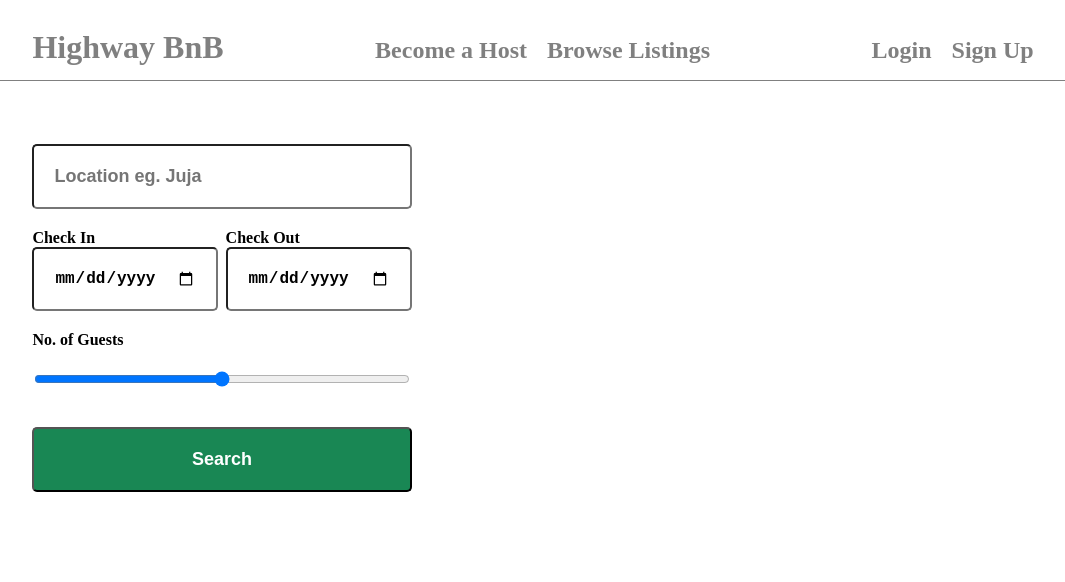
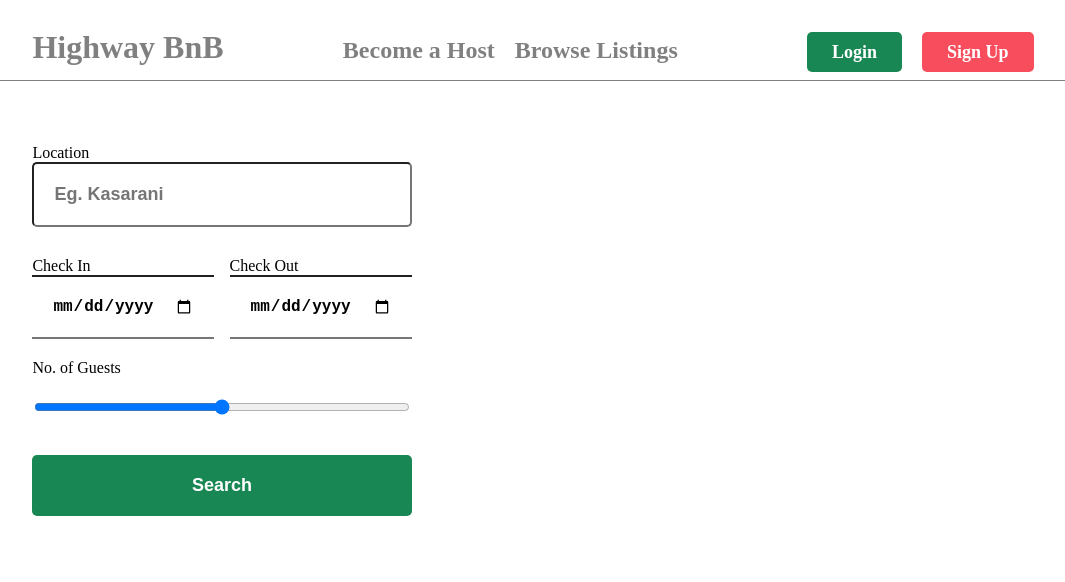
Before and after one commit to luorageoffrey/highwaybnb, a plain HTML site: page index.html in a window 1280 px wide. Shown: the whole page, without its empty margins (102-1167 px from the left). Drawn offline with Linux system fonts and the light colour scheme.

Commit message:
redesigned navbar & homepage search

```diff
--- a/homepage.css
+++ b/homepage.css
@@ -30,6 +30,7 @@
     font-weight: bold;
     font-size: large;
     border-radius: 5px;
+    border: none;
     background-color: #198754;
     color: white;
 }
@@ -41,12 +42,18 @@
 .arr-dep {
     display: flex;
     justify-content: space-between;
+    margin-top: 10px;
 }
-
-.fg label {
-    font-weight: bold;
+.arr-dep input {
+    border-right: none;
+    border-left: none;
+    border-radius: 0;
 }
-
+search {
+    border-top: none;
+    border-right: none;
+    border-left: none;
+}
 .arr-cont, .dep-cont {
     display: flex;
     flex-direction: column;
--- a/index.html
+++ b/index.html
@@ -13,7 +13,8 @@
 <div class="form-container">
     <form action="" class="form-group login">
         <div class="fg">
-            <input type="text" name="search" id="search" placeholder="Location eg. Juja" class="form-control"
+            <label for="search">Location</label>
+            <input type="text" name="search" id="search" placeholder="Eg. Kasarani" class="form-control"
                    list="locations"/>
             <datalist id="locations">
                 <option>Juja</option>
--- a/navbar.css
+++ b/navbar.css
@@ -29,7 +29,35 @@
     color: black;
 }
 .nav-link:hover {
-    color: brown;
+    color: #f74d5c;
+}
+#signup-btn {
+    background-color: #f74d5c;
+    color: white;
+    padding: 10px 25px 10px 25px;
+    border-radius: 5px;
+    font-size: large;
+    font-weight: bolder;
+}
+#login-btn-a {
+    background-color: #198754;
+    color: white;
+    padding: 10px 25px 10px 25px;
+    border-radius: 5px;
+    font-size: large;
+    font-weight: bolder;
+}
+#login-btn-a:hover {
+    border: 2px solid #198754;
+    padding: 8px 23px 8px 23px;
+    background-color: white;
+    color: gray;
+}
+#signup-btn:hover {
+    border: 2px solid #f74d5c;
+    padding: 8px 23px 8px 23px;
+    background-color: white;
+    color: gray;
 }
 
 @media(max-width: 576px) {
--- a/navbar.js
+++ b/navbar.js
@@ -11,10 +11,10 @@ navbar.innerHTML = "<div class=\"navbar\">\n" +
     "  </ul>\n" +
     "  <ul>\n" +
     "    <li class=\"nav-item\" id=\"login-btn\">\n" +
-    "      <a href=\"login.html\" class=\"nav-link login-btn-a\">Login</a>\n" +
+    "      <a href=\"login.html\" class=\"nav-link\" id='login-btn-a'>Login</a>\n" +
     "    </li>\n" +
     "    <li class=\"nav-item\">\n" +
-    "      <a href=\"signup.html\" class=\"nav-link signup-btn\">Sign Up</a>\n" +
+    "      <a href=\"signup.html\" class=\"nav-link\" id='signup-btn'>Sign Up</a>\n" +
     "    </li>\n" +
     "  </ul>\n" +
     "</div>"
```
Also changed, not shown: login.html (line endings or trailing spaces).
